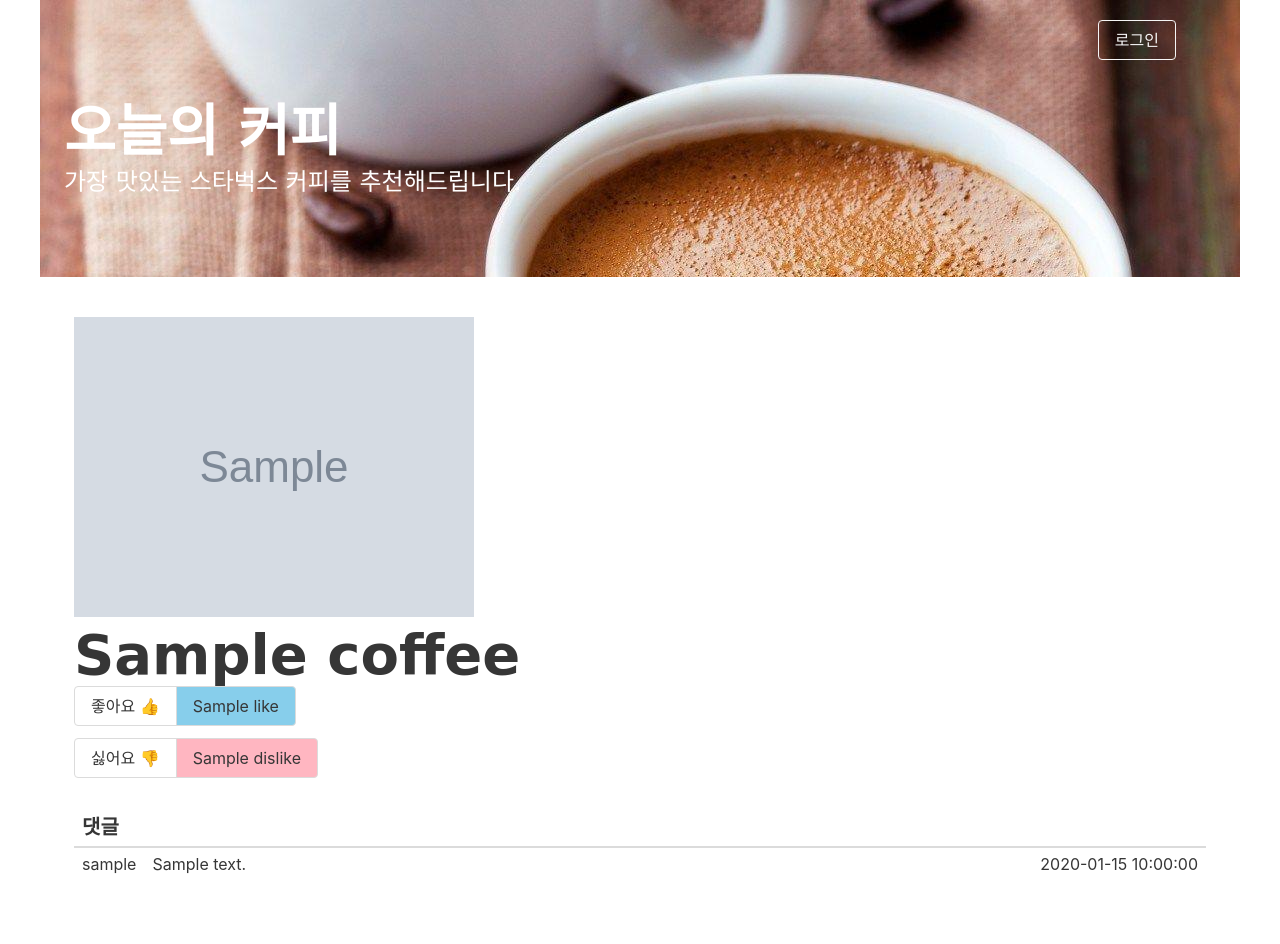
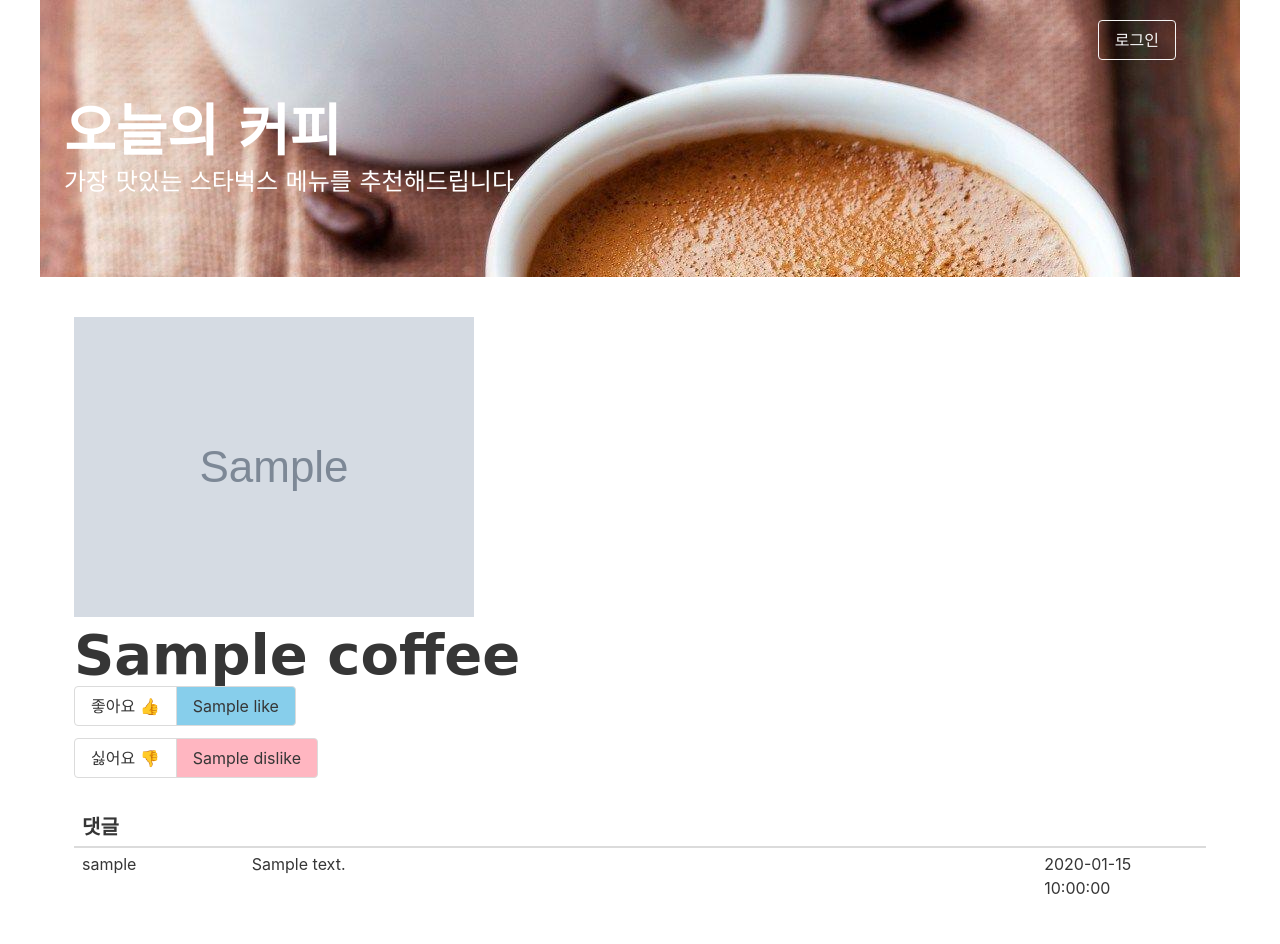
Before and after one commit to sanchoco/CoffeeOfDay, a Flask app: page /detail/1 in a window 1280 px wide. Before the commit the page ends 874 px from the top, so only its background shows below. Run offline with Flask 2, Linux system fonts and the light colour scheme; grey boxes marked "Sample" are stand-in pictures; a database or web service that is not in the repository returns one stand-in record (values such as "Sample title"); some libraries are stand-ins or nearby versions; some web fonts are replaced.

Commit message:
카드 섹션 개선 og태그와 서브타이틀 수정

```diff
--- a/static/mystyle.css
+++ b/static/mystyle.css
@@ -47,7 +47,8 @@
 }
 
 .card {
-    margin: 30px 30px 5px 30px;
+    margin: 25px 20px 5px 20px;
+    width: 200px;
 }
 
 .card-content {
@@ -63,7 +64,7 @@
 }
 
 .card-coffee {
-    font-size: 25px;
+    font-size: 2.3vh;
     margin-left: 5px;
     font-weight: bold;
 }
--- a/templates/detail.html
+++ b/templates/detail.html
@@ -18,7 +18,7 @@
             src="https://cdnjs.cloudflare.com/ajax/libs/jquery-cookie/1.4.1/jquery.cookie.min.js"></script>
 
     <meta property="og:title" content="오늘의 커피"/>
-    <meta property="og:description" content="이용자들이 추천한 커피를 보여드립니다!"/>
+    <meta property="og:description" content="가장 맛있는 스타벅스 메뉴를 추천해드립니다."/>
 
     <script src="../static/base.js"></script>
 
@@ -48,7 +48,7 @@
                     오늘의 커피
                 </h1>
                 <h2 class="subtitle white">
-                    가장 맛있는 스타벅스 커피를 추천해드립니다.
+                    가장 맛있는 스타벅스 메뉴를 추천해드립니다.
                 </h2>
             </div>
         </div>
@@ -93,17 +93,17 @@
         <table style="margin-top: 30px;" class="table is-narrow">
             <thead>
             <tr>
-                <th style=""><b style="font-size: 20px">댓글</b></th>
-                <th style=""></th>
-                <th style=""></th>
+                <th style="width: 15%"><b style="font-size: 20px">댓글</b></th>
+                <th style="width: 70%;"></th>
+                <th style="width: 15%; text-align: right;"></th>
             </tr>
             </thead>
             <tbody>
             {% for comment in comment_taken %}
                 <tr>
-                    <td style="">{{ comment.nickname }}</td>
-                    <td style="width: 80%;">{{ comment.comment }} </td>
-                    <td style="width: 20%; text-align: right">{{ comment.comment_time }}</td>
+                    <td style="width: fit-content;">{{ comment.nickname }}</td>
+                    <td>{{ comment.comment }} </td>
+                    <td >{{ comment.comment_time }}</td>
                 </tr>
             {% endfor %}
             </tbody>
--- a/templates/index.html
+++ b/templates/index.html
@@ -19,7 +19,7 @@
     <script type="text/javascript" src="https://cdnjs.cloudflare.com/ajax/libs/jquery-cookie/1.4.1/jquery.cookie.min.js"></script>
 
     <meta property="og:title" content="오늘의 커피"/>
-    <meta property="og:description" content="이용자들이 추천한 커피를 보여드립니다!"/>
+    <meta property="og:description" content="가장 맛있는 스타벅스 메뉴를 추천해드립니다."/>
 
     <!--    font-->
     <link rel="preconnect" href="https://fonts.gstatic.com">
@@ -48,7 +48,7 @@
                     오늘의 커피
                 </h1>
                 <h2 class="subtitle white">
-                    가장 맛있는 스타벅스 커피를 추천해드립니다.
+                    가장 맛있는 스타벅스 메뉴를 추천해드립니다.
                 </h2>
             </div>
         </div>
@@ -61,7 +61,6 @@
                     <img src="{{ coffee.img_url }}" alt="Placeholder image">
                 </figure>
             </div>
-
             <div class="card-content">
                 <div class="media ">
                     <div class="media-content">
--- a/templates/login.html
+++ b/templates/login.html
@@ -17,7 +17,7 @@
     <script type="text/javascript" src="https://cdnjs.cloudflare.com/ajax/libs/jquery-cookie/1.4.1/jquery.cookie.min.js"></script>
 
     <meta property="og:title" content="오늘의 커피"/>
-    <meta property="og:description" content="이용자들이 추천한 커피를 보여드립니다!"/>
+    <meta property="og:description" content="가장 맛있는 스타벅스 메뉴를 추천해드립니다."/>
 
     <!--    font-->
     <link rel="preconnect" href="https://fonts.gstatic.com">
@@ -80,7 +80,7 @@
                     오늘의 커피 - <small>로그인 페이지</small>
                 </h1>
                 <h2 class="subtitle white">
-                    가장 맛있는 스타벅스 커피를 추천해드립니다.
+                    가장 맛있는 스타벅스 메뉴를 추천해드립니다.
                 </h2>
             </div>
         </div>
--- a/templates/register.html
+++ b/templates/register.html
@@ -17,7 +17,7 @@
     <script type="text/javascript" src="https://cdnjs.cloudflare.com/ajax/libs/jquery-cookie/1.4.1/jquery.cookie.min.js"></script>
 
     <meta property="og:title" content="오늘의 커피"/>
-    <meta property="og:description" content="이용자들이 추천한 커피를 보여드립니다!"/>
+    <meta property="og:description" content="가장 맛있는 스타벅스 메뉴를 추천해드립니다."/>
 
     <!--    font-->
     <link rel="preconnect" href="https://fonts.gstatic.com">
@@ -183,7 +183,7 @@
                     오늘의 커피 - <small>회원가입 페이지</small>
                 </h1>
                 <h2 class="subtitle white">
-                    가장 맛있는 스타벅스 커피를 추천해드립니다.
+                    가장 맛있는 스타벅스 메뉴를 추천해드립니다.
                 </h2>
             </div>
         </div>
```
